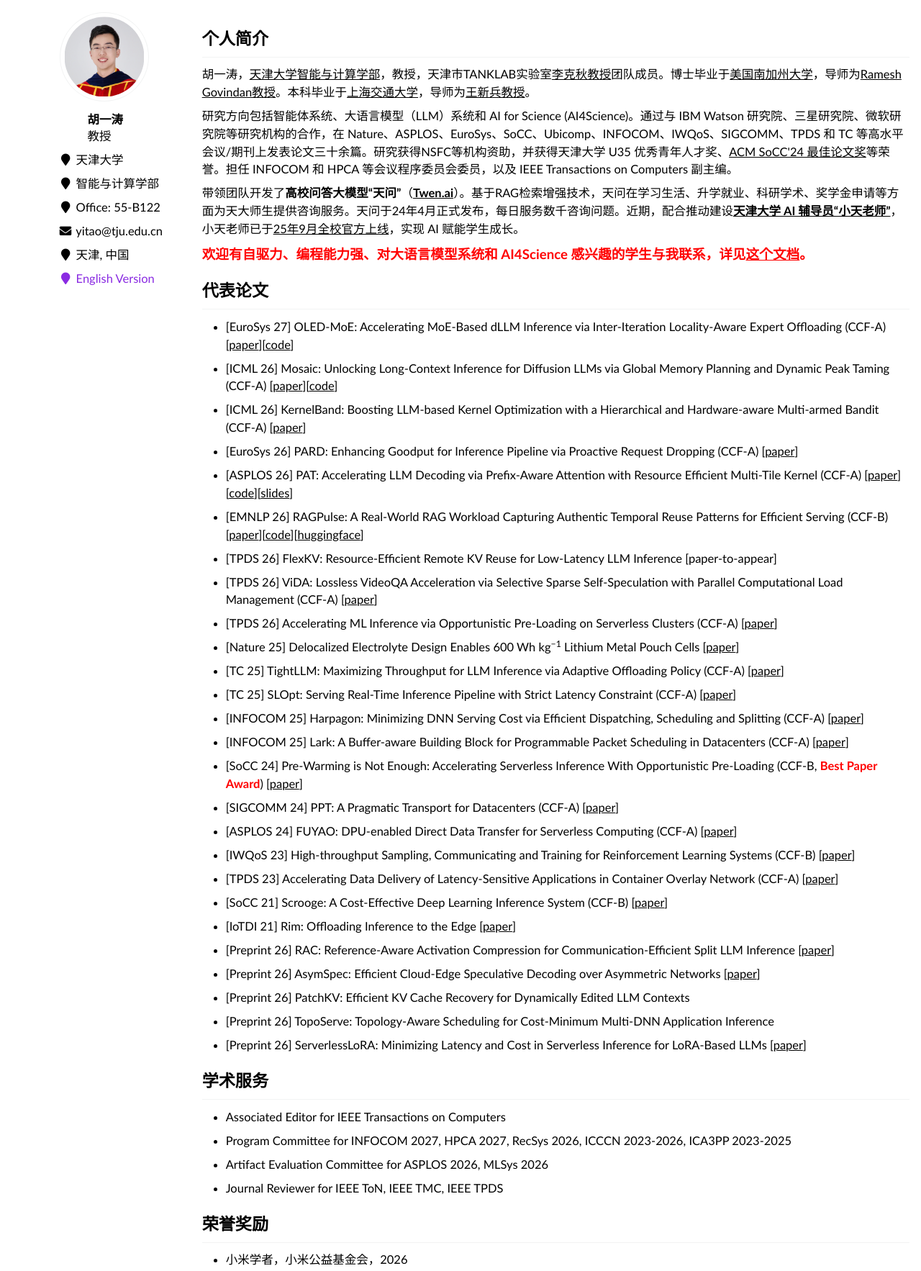
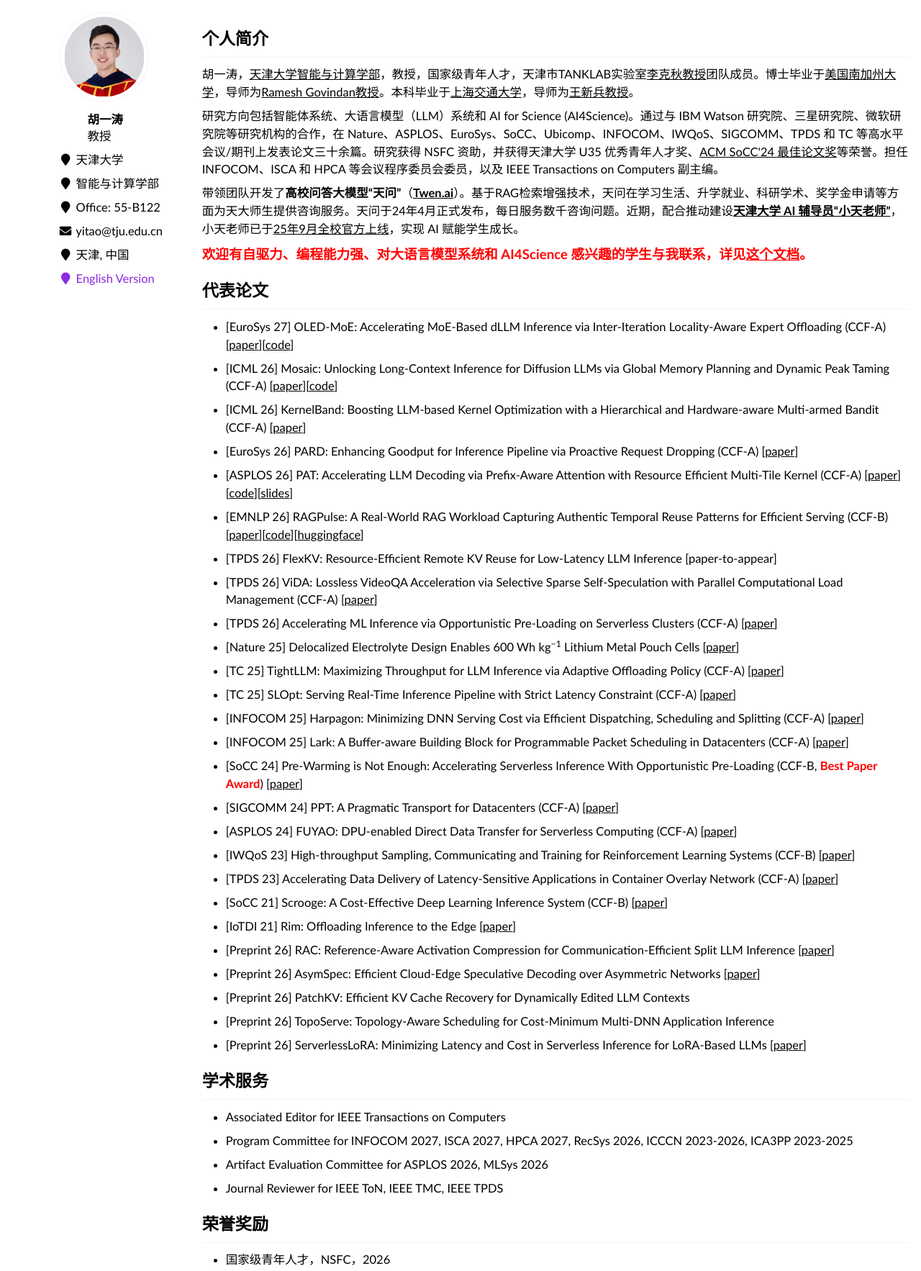
Before and after one commit to sugartom/sugartom.github.io, a plain HTML site: page zh.html in a window 1280 px wide. Shown: the top 1766 px of the page at 72% size. Drawn offline with Linux system fonts and the light colour scheme.

Commit message:
minor update

```diff
--- a/zh.html
+++ b/zh.html
@@ -99,10 +99,10 @@
           <p><span class="anchor" id="about-me"></span></p>
           <h1><strong>个人简介</strong></h1>
           <p>
-            胡一涛，<a href="https://www.tju.edu.cn/english/index.htm">天津大学</a><a href="https://cic.tju.edu.cn/english/home.htm">智能与计算学部</a>，教授，天津市TANKLAB实验室<a href="https://cic.tju.edu.cn/faculty/likeqiu/index.html">李克秋教授</a>团队成员。博士毕业于<a href="https://www.usc.edu/">美国南加州大学</a>，导师为<a href="https://govindan.usc.edu/">Ramesh Govindan教授</a>。本科毕业于<a href="https://en.sjtu.edu.cn/">上海交通大学</a>，导师为<a href="https://www.cs.sjtu.edu.cn/~wang-xb/">王新兵教授</a>。
+            胡一涛，<a href="https://www.tju.edu.cn/english/index.htm">天津大学</a><a href="https://cic.tju.edu.cn/english/home.htm">智能与计算学部</a>，教授，国家级青年人才，天津市TANKLAB实验室<a href="https://cic.tju.edu.cn/faculty/likeqiu/index.html">李克秋教授</a>团队成员。博士毕业于<a href="https://www.usc.edu/">美国南加州大学</a>，导师为<a href="https://govindan.usc.edu/">Ramesh Govindan教授</a>。本科毕业于<a href="https://en.sjtu.edu.cn/">上海交通大学</a>，导师为<a href="https://www.cs.sjtu.edu.cn/~wang-xb/">王新兵教授</a>。
           </p>
           <p>
-            研究方向包括智能体系统、大语言模型（LLM）系统和 AI for Science (AI4Science)。通过与 IBM Watson 研究院、三星研究院、微软研究院等研究机构的合作，在 Nature、ASPLOS、EuroSys、SoCC、Ubicomp、INFOCOM、IWQoS、SIGCOMM、TPDS 和 TC 等高水平会议/期刊上发表论文三十余篇。研究获得NSFC等机构资助，并获得天津大学 U35 优秀青年人才奖、<a href="https://flashserve.org/images/best_paper_socc2024.jpg">ACM SoCC'24 最佳论文奖</a>等荣誉。担任 INFOCOM 和 HPCA 等会议程序委员会委员，以及 IEEE Transactions on Computers 副主编。
+            研究方向包括智能体系统、大语言模型（LLM）系统和 AI for Science (AI4Science)。通过与 IBM Watson 研究院、三星研究院、微软研究院等研究机构的合作，在 Nature、ASPLOS、EuroSys、SoCC、Ubicomp、INFOCOM、IWQoS、SIGCOMM、TPDS 和 TC 等高水平会议/期刊上发表论文三十余篇。研究获得 NSFC 资助，并获得天津大学 U35 优秀青年人才奖、<a href="https://flashserve.org/images/best_paper_socc2024.jpg">ACM SoCC'24 最佳论文奖</a>等荣誉。担任 INFOCOM、ISCA 和 HPCA 等会议程序委员会委员，以及 IEEE Transactions on Computers 副主编。
             <!-- 上海交通大学䇹政学者、天津大学启明计划等荣誉称号。 -->
           </p>
           <p>
@@ -259,7 +259,7 @@
                         <h1 id="-services">学术服务</h1>
                         <ul>
                             <li>Associated Editor for IEEE Transactions on Computers</li>
-                            <li>Program Committee for INFOCOM 2027, HPCA 2027, RecSys 2026, ICCCN 2023-2026, ICA3PP 2023-2025</li>
+                            <li>Program Committee for INFOCOM 2027, ISCA 2027, HPCA 2027, RecSys 2026, ICCCN 2023-2026, ICA3PP 2023-2025</li>
                             <li>Artifact Evaluation Committee for ASPLOS 2026, MLSys 2026</li>
                             <li>Journal Reviewer for IEEE ToN, IEEE TMC, IEEE TPDS</li>
                         </ul>
@@ -267,6 +267,7 @@
 
           <h1 id="-honors-and-awards">荣誉奖励</h1>
           <ul>
+            <li>国家级青年人才，NSFC，2026</li>
             <li>小米学者，小米公益基金会，2026</li>
             <li>优秀本科毕设指导老师，天津大学，2025</li>
             <li>U35 优秀青年人才奖，天津大学，2025</li>
```
Also changed, not shown: index.html (+3 -2 lines).
